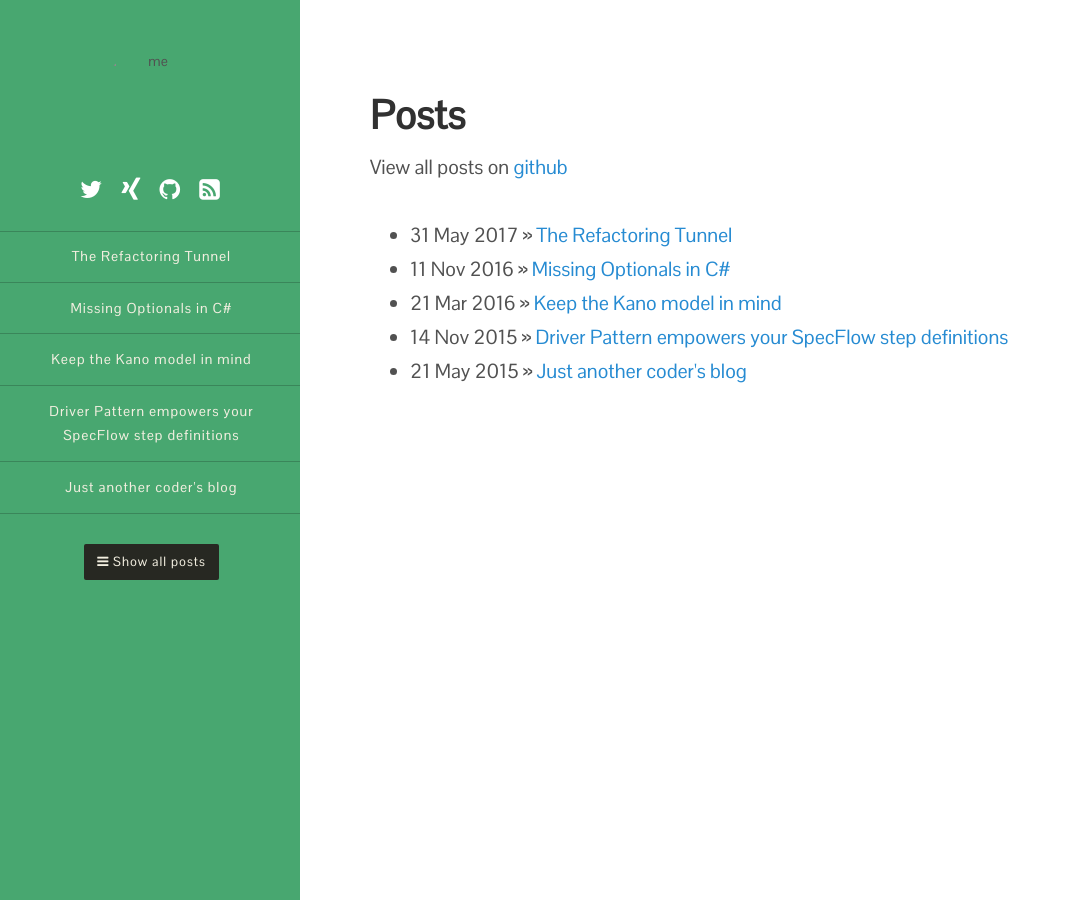
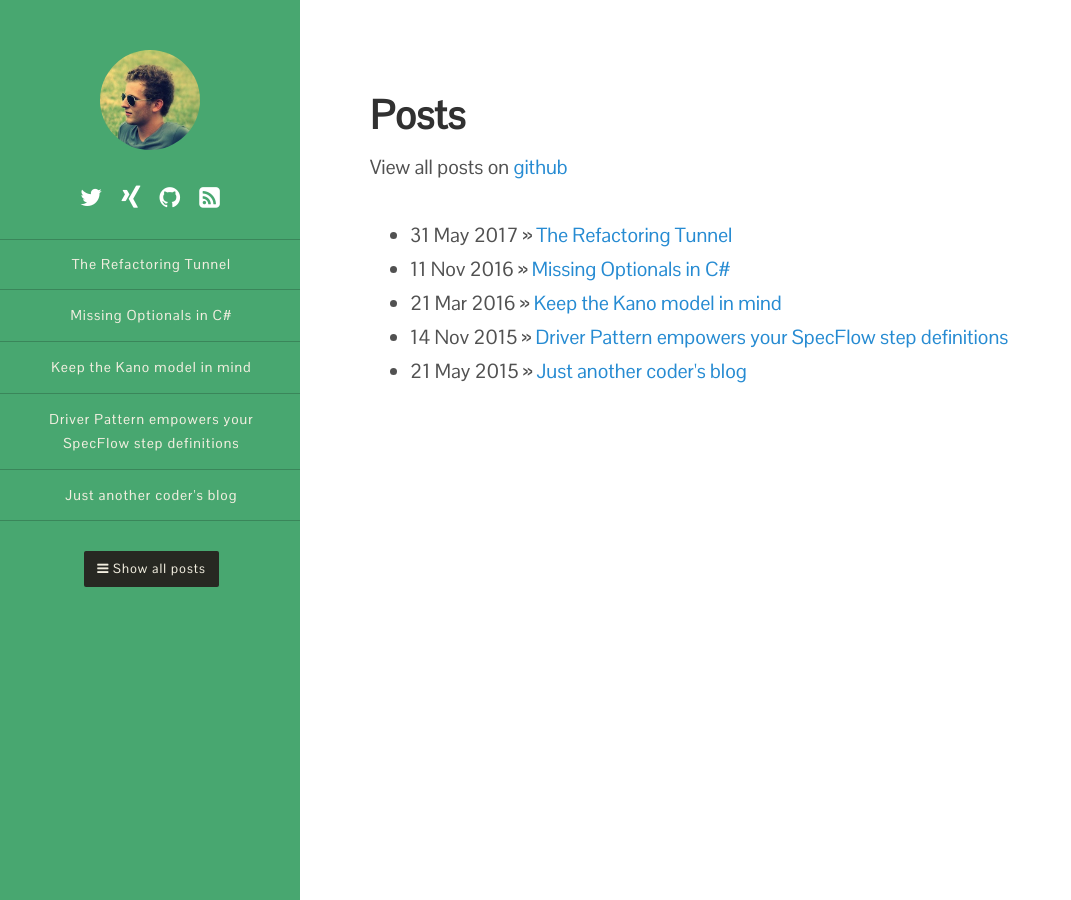
Before and after one commit to duffleit/duffleit.github.io-deprecated, a Jekyll site: the page built from list.html, in a window 1280 px wide. Shown: the whole page, without its empty margins (0-1071 px from the left). Built offline with Jekyll 4.4.1, drawn with Linux system fonts in a browser that asks for light colours; nearby versions of some CDN libraries.

Commit message:
Temporal fix - site.baseurl api change (3)

```diff
--- a/_layouts/default.html
+++ b/_layouts/default.html
@@ -8,7 +8,7 @@
       <div class="st-pusher">
         <nav class="st-menu st-effect-3" id="menu-3">
           <div class="portrait">
-              <img alt="me" src="{{ site.baseurl }}public/images/portrait.jpg"/>
+              <img alt="me" src="/public/images/portrait.jpg"/>
           </div>
           <div class="iconmenu">
             <a href="http://twitter.com/duffleit" target="_blank" class="fa fa-twitter"></a>
```
